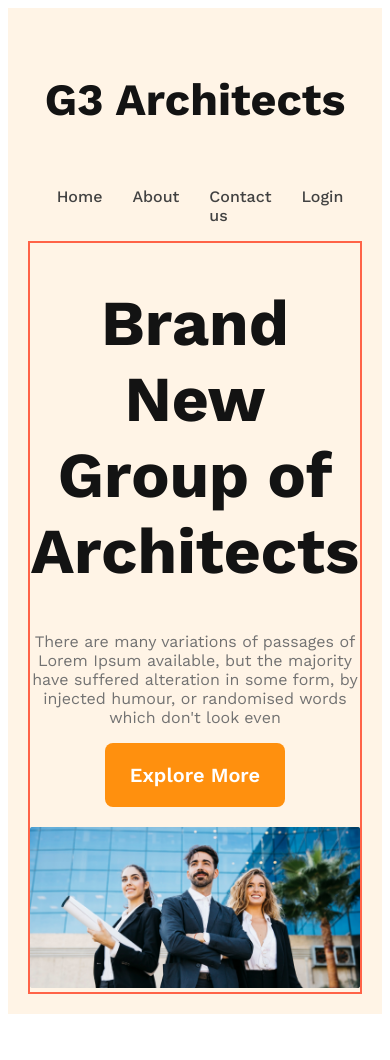
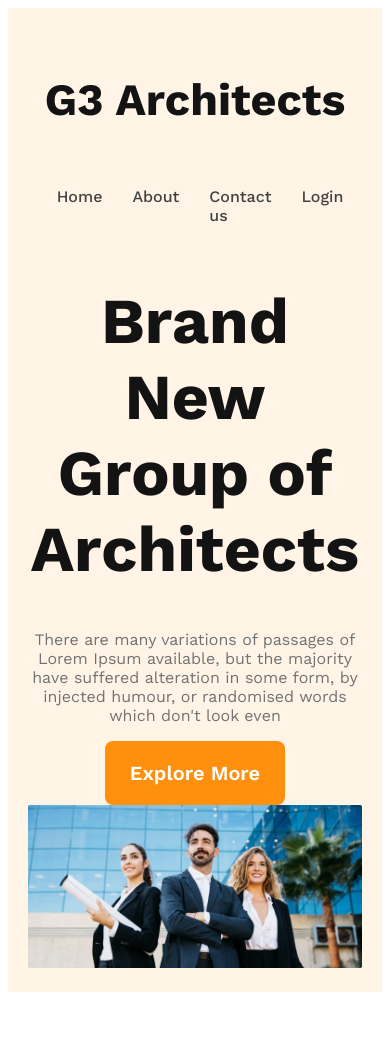
Before and after one commit to smsaifurrahman/architect, a plain HTML site: page index.html in a window 390 px wide. Shown: the top 1060 px of the page. Drawn offline with nearby package versions, Linux system fonts and the light colour scheme.

Commit message:
Responsive completed

```diff
--- a/index.html
+++ b/index.html
@@ -20,7 +20,7 @@
         <div class="banner">
             <div class="banner-content">
                 <h1 class="banner-title" >
-                Brand New Group of Architects
+                    Brand New <br> Group of Architects
                 </h1>
                 <p class="text-light-grey">
                     There are many variations of passages of Lorem Ipsum available, but the majority have suffered alteration in some form, by injected humour, or randomised words which don't look even
@@ -29,9 +29,7 @@
                     Explore More
                 </button>
             </div>
-            <div class="banner-img-container">
             <img src="images/banner.png" alt="">
-            </div>
         </div>
     </header>
     <!-- Header end -->
--- a/styles/architect.css
+++ b/styles/architect.css
@@ -58,16 +58,18 @@ nav li a {
 }
 /* Banner styles */
 .banner {
-    border: 2px solid tomato;
+
 
 }
 .banner-content {
     max-width: 800px;
     text-align: center;
     margin: 0 auto;
+
 }
 .banner-title {
     font-size: 4rem;
+
     font-weight: 700;
     color: var(--Dark-01, #131313);
 
@@ -78,8 +80,10 @@ nav li a {
     height: auto;
 } */
 .banner img{
-    margin-top: 20px;
+    margin-top:s 20px;
     width: 100%;
+    object-fit: cover;
+
 }
 
 
```
Lines whose indentation alone changed are shown as unchanged.
